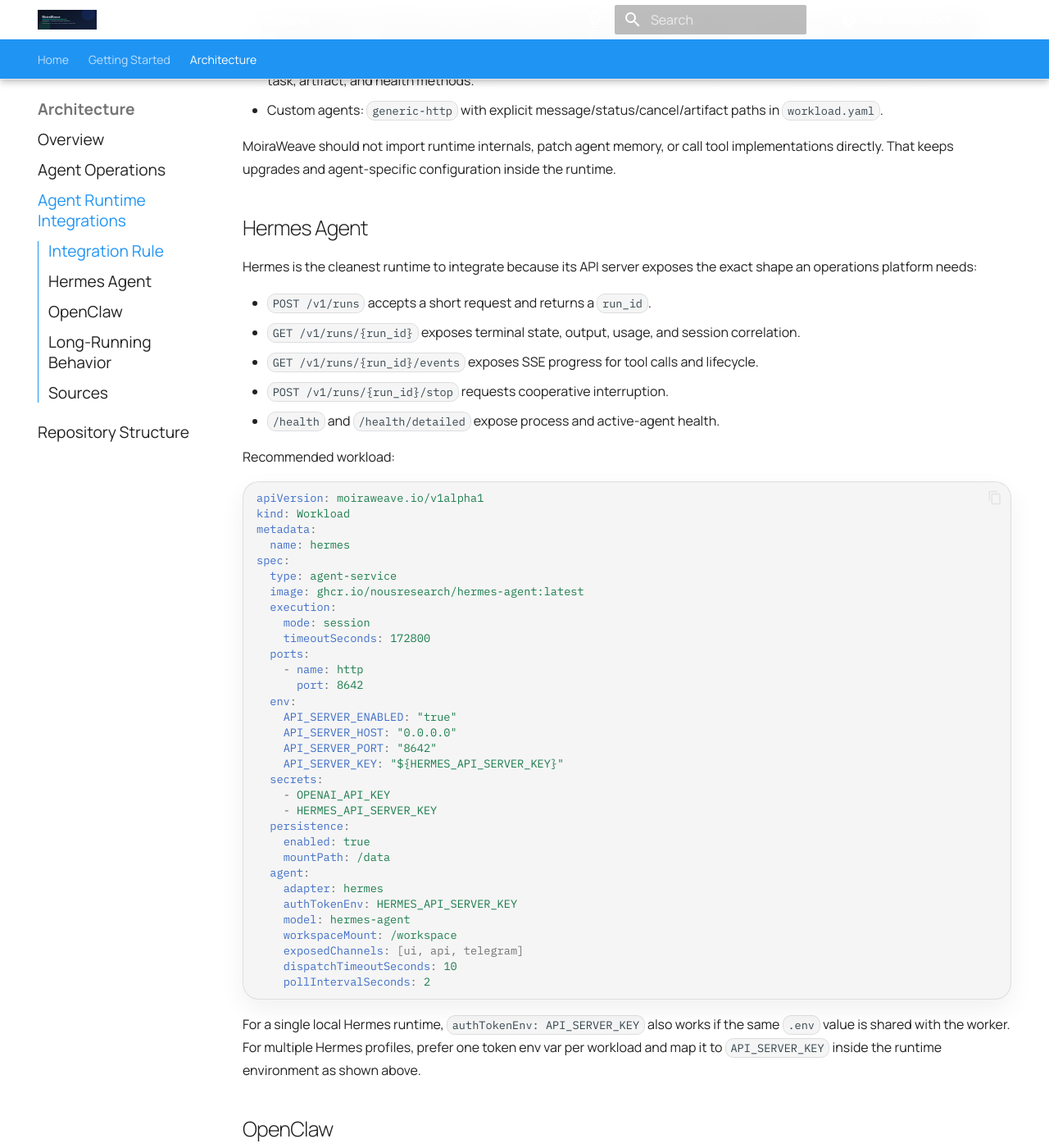
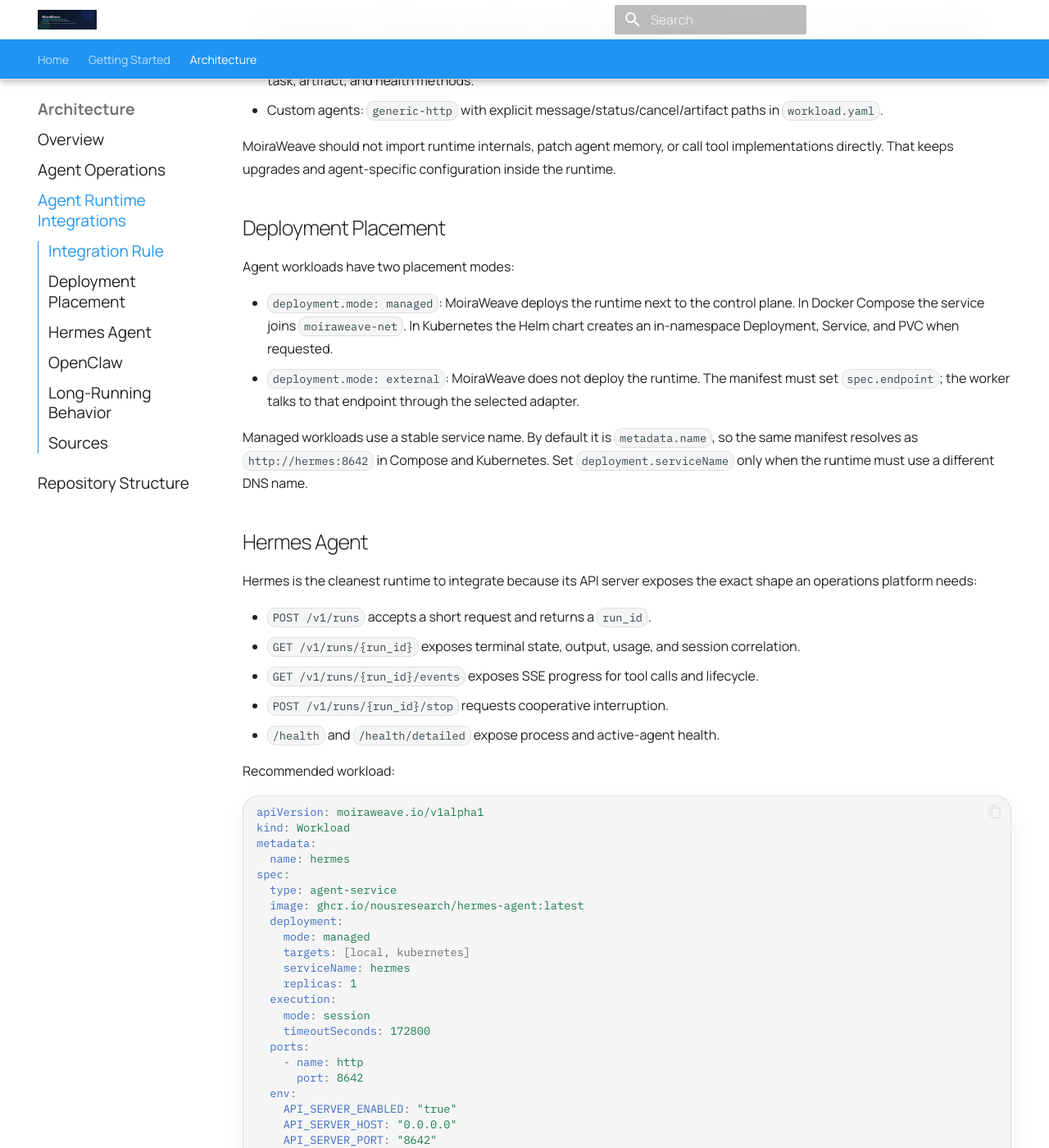
Before and after one commit to moiraweave-labs/moiraweave-docs, an MkDocs documentation site: the page built from docs/agent-runtime-integrations.md, in a window 1280 px wide and 1400 px high, scrolled down 428 px. Shown: the whole window at 82% size. Built offline with MkDocs 1.6.1 and Material for MkDocs 9.7.7, drawn with Linux system fonts in a browser that asks for light colours; comment, search, counter and statistics services are not loaded; some of the changed text lies outside the part shown.

Commit message:
docs: explain agent deployment placement

````diff
--- a/docs/agent-runtime-integrations.md
+++ b/docs/agent-runtime-integrations.md
@@ -19,6 +19,23 @@ Use the runtime's public control surface.
 MoiraWeave should not import runtime internals, patch agent memory, or call tool
 implementations directly. That keeps upgrades and agent-specific configuration
 inside the runtime.
+
+## Deployment Placement
+
+Agent workloads have two placement modes:
+
+- `deployment.mode: managed`: MoiraWeave deploys the runtime next to the
+  control plane. In Docker Compose the service joins `moiraweave-net`. In
+  Kubernetes the Helm chart creates an in-namespace Deployment, Service, and PVC
+  when requested.
+- `deployment.mode: external`: MoiraWeave does not deploy the runtime. The
+  manifest must set `spec.endpoint`; the worker talks to that endpoint through
+  the selected adapter.
+
+Managed workloads use a stable service name. By default it is
+`metadata.name`, so the same manifest resolves as `http://hermes:8642` in
+Compose and Kubernetes. Set `deployment.serviceName` only when the runtime must
+use a different DNS name.
 
 ## Hermes Agent
 
@@ -43,6 +60,11 @@ metadata:
 spec:
   type: agent-service
   image: ghcr.io/nousresearch/hermes-agent:latest
+  deployment:
+    mode: managed
+    targets: [local, kubernetes]
+    serviceName: hermes
+    replicas: 1
   execution:
     mode: session
     timeoutSeconds: 172800
@@ -104,6 +126,11 @@ metadata:
 spec:
   type: agent-service
   image: ghcr.io/openclaw/openclaw:latest
+  deployment:
+    mode: managed
+    targets: [local, kubernetes]
+    serviceName: openclaw
+    replicas: 1
   execution:
     mode: session
     timeoutSeconds: 172800
@@ -131,6 +158,18 @@ MoiraWeave session ids become OpenClaw session keys in the form
 `agent:{agentId}:{session_id}` unless the payload already provides a
 runtime-native `session_key`.
 
+External OpenClaw or Hermes runtimes should use the same `agent` block but set:
+
+```yaml
+spec:
+  type: agent-service
+  endpoint: https://agents.example.com/hermes
+  deployment:
+    mode: external
+  agent:
+    adapter: hermes
+```
+
 ## Long-Running Behavior
 
 Agent turns can run for hours or days. The production pattern is:
````
Also changed, not shown: docs/architecture.md (+7 -0 lines), docs/quickstart.md (+9 -0 lines).
